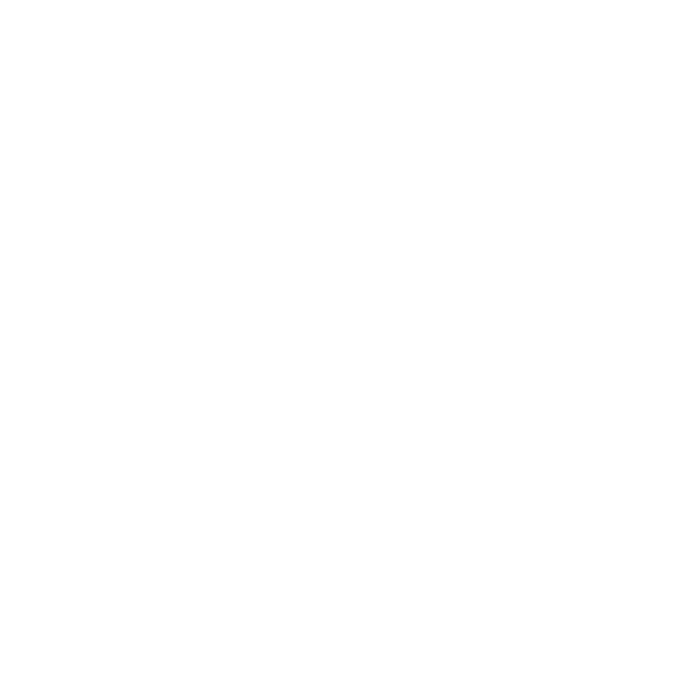
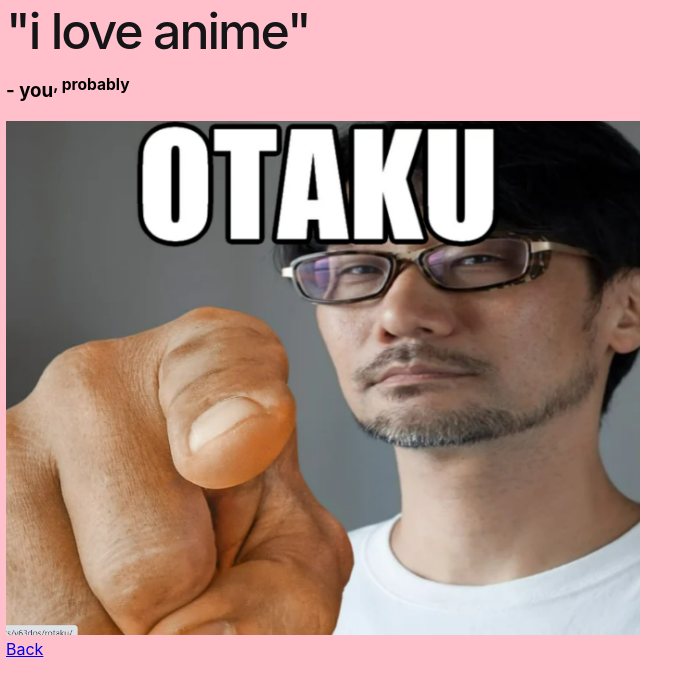
Before and after one commit to gabsfrmarqs/angulargabs, an Angular app: page /otaku in a window 1280 px wide. Before the commit this address led to /. Shown: the top 696 px of the page, without its empty margins (0-697 px from the left). Built offline with nearby package versions, Linux system fonts and the light colour scheme.

Commit message:
Otaku page added

```diff
--- a/src/app/app.routes.ts
+++ b/src/app/app.routes.ts
@@ -3,6 +3,7 @@
 import { LeekspinComponent } from './leekspin/leekspin.component';
 import { WhoamiComponent } from './whoami/whoami.component';
 import { ParamoreComponent } from './paramore/paramore.component';
+import { OtakuComponent } from './otaku/otaku.component';
 
 export const routes: Routes = [
     {
@@ -20,5 +21,9 @@
     {
         path: 'paramore',
         component: ParamoreComponent,
+    },
+    {
+        path: 'otaku',
+        component: OtakuComponent,
     }
 ];
--- a/src/app/home/home.component.html
+++ b/src/app/home/home.component.html
@@ -7,12 +7,16 @@
 <a [routerLink]="['whoami']">Who am i?</a>
 <br>
 <a [routerLink]="['paramore']">Paramore</a>
+<br>
+<a [routerLink]="['otaku']">Otaku</a>
 <br><br>
 <p>wow i listen to music</p>
 <iframe style="border-radius:1px" src="https://open.spotify.com/embed/playlist/1bQMIHq0CGlZNiR7nPnmJU?utm_source=generator"
 width="50%" height="500" frameBorder="0" allowfullscreen=""
 allow="autoplay; clipboard-write; encrypted-media; fullscreen; picture-in-picture"
 loading="lazy"></iframe>
+
+
 
 <div class="social-links">
     <a
--- /dev/null
+++ b/src/app/otaku/otaku.component.html
@@ -0,0 +1,7 @@
+<h1>"i love anime"</h1>
+<h3>- you<sup>, probably</sup></h3>
+
+<img src="assets/images/otaku/kojima.png" alt="hideokojima" style="width:50%;">
+
+<br>
+<a [routerLink]="['']">Back</a>
--- /dev/null
+++ b/src/app/otaku/otaku.component.scss
@@ -0,0 +1,5 @@
+:host html, body{
+	background-color: #FFC0CB;
+	margin: 0px;
+    padding: 0px;
+}
--- /dev/null
+++ b/src/app/otaku/otaku.component.ts
@@ -0,0 +1,17 @@
+import { Component, ViewEncapsulation } from '@angular/core';
+import { RouterModule } from '@angular/router';
+
+@Component({
+  selector: 'app-otaku',
+  standalone: true,
+  imports: [ RouterModule ],
+  templateUrl: './otaku.component.html',
+  styleUrl: './otaku.component.scss',
+  encapsulation: ViewEncapsulation.None //Allows for overriding the global style
+})
+export class OtakuComponent {
+  ngOnInit() {
+    window.alert("૮ ˶ᵔ ᵕ ᵔ˶ ა YOU'RE AN OTAKU NOW!! (˶˃ ᵕ ˂˶) .ᐟ.ᐟ");
+  }
+
+}
```
Also changed, not shown: src/assets/images/otaku/kojima.png (added), 1 other file (tests, documents, lock files or other folders).
